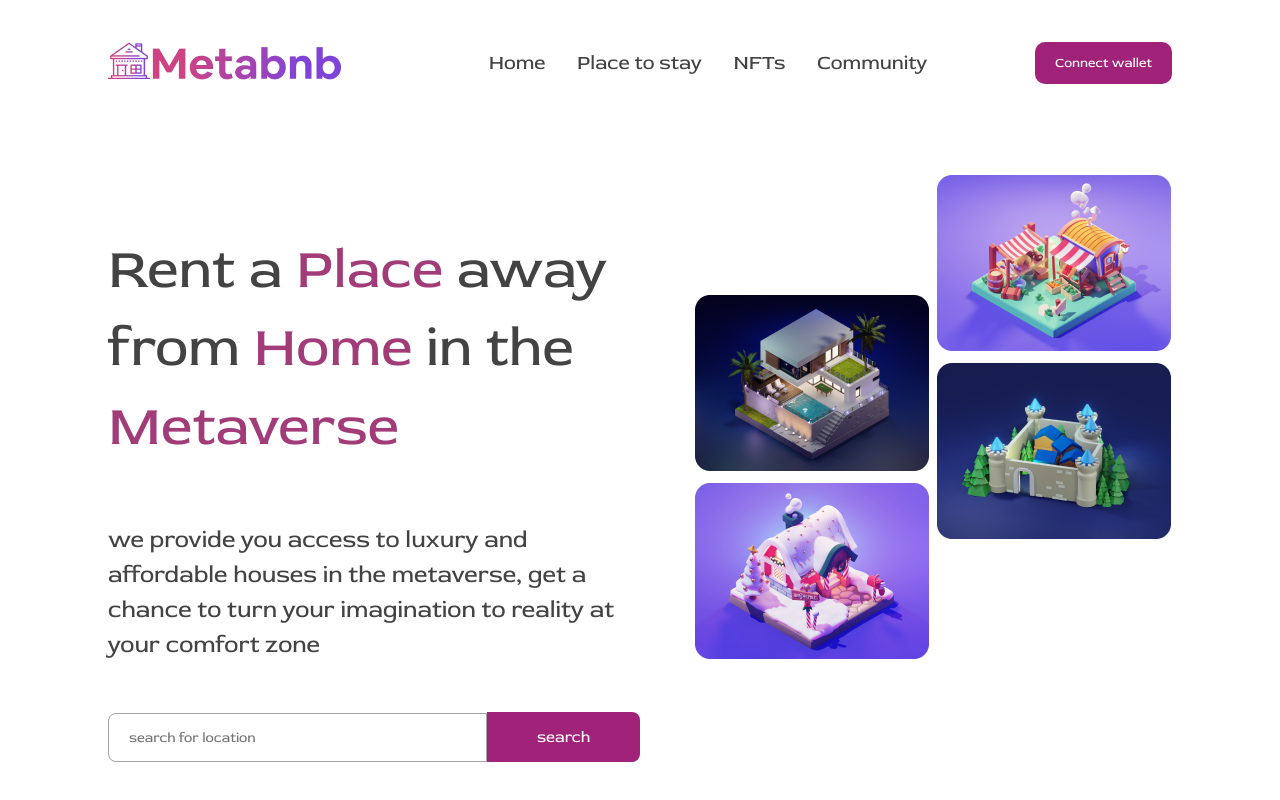
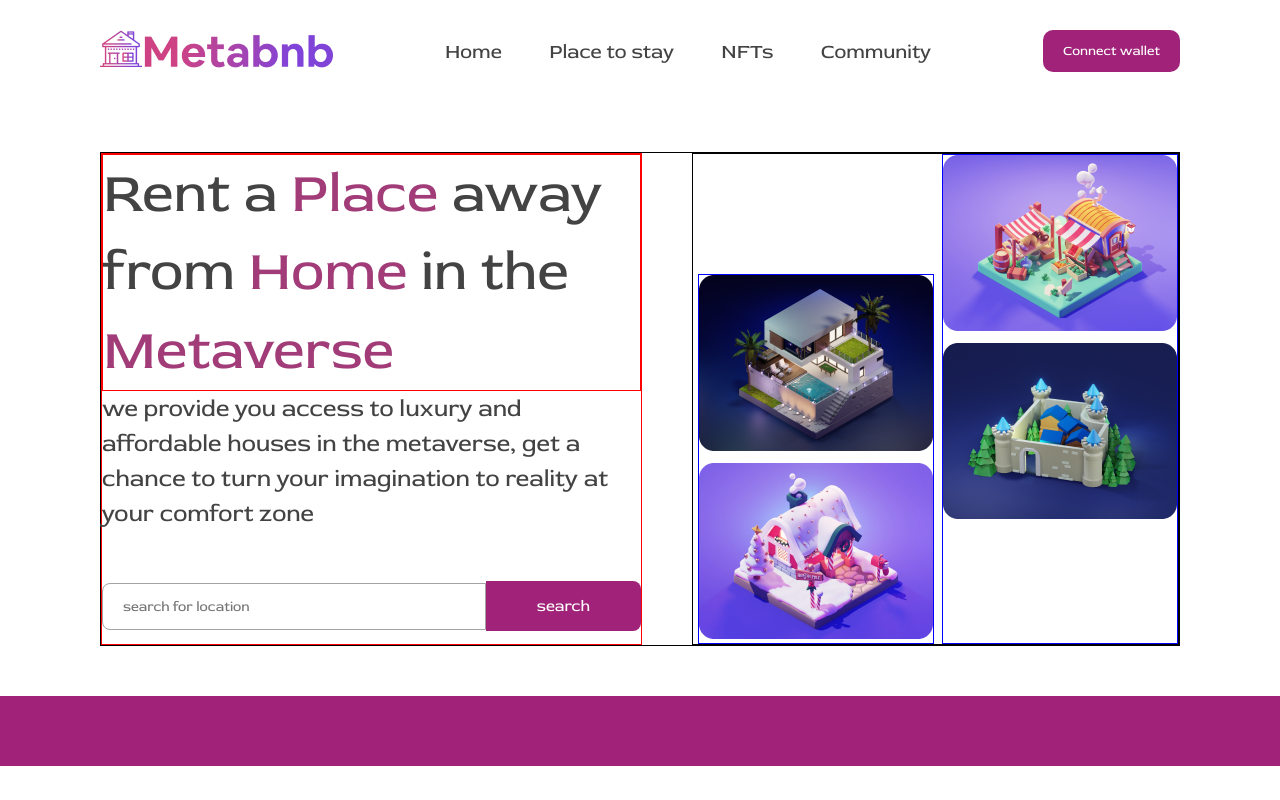
Before and after one commit to EmmanuelAKpan013/metabnb, a React (Create React App) app: page / in a window 1280 px wide. Built offline with nearby package versions, Linux system fonts and the light colour scheme.

Commit message:
Feat: Completion of Hero Section

```diff
--- a/src/index.css
+++ b/src/index.css
@@ -1,3 +1,8 @@
+* {
+  margin: 0;
+  padding: 0;
+}
+
 @font-face {
   font-family: "Red Rose";
   font-style: normal;
--- a/src/pages/HomePage.css
+++ b/src/pages/HomePage.css
@@ -5,8 +5,8 @@
 .homepage-hero {
   display: flex;
   justify-content: space-between;
-  margin: 80px 100px 0 100px;
-  /* border: 1px solid black; */
+  margin: 80px 100px 50px 100px;
+  border: 1px solid black;
 }
 
 .hero-rent-text {
@@ -17,14 +17,14 @@
   line-height: 35px;
   color: #434343;
   width: 50%;
-  /* border: 1px solid red; */
+  border: 1px solid red;
 }
 
 .homepage-hero-rent {
   font-size: 56px;
   line-height: 140%;
   color: #434343;
-  /* border: 1px solid red; */
+  border: 1px solid red;
 }
 
 .purple-text {
@@ -73,22 +73,19 @@
 }
 
 .homepage-hero-images {
-  width: 45%;
-  /* border: 1px solid black; */
-}
-
-.homepage-hero-images {
   display: flex;
-  justify-content: center;
+  justify-content: right;
   /* align-items: center; */
   gap: 0.5rem;
+  width: 45%;
+  border: 1px solid black;
 }
 
 .hero-img-one {
   display: flex;
   flex-direction: column;
   row-gap: 0.5rem;
-  /* border: 1px solid blue; */
+  border: 1px solid blue;
   margin-top: 120px;
 }
 
@@ -96,5 +93,10 @@
   display: flex;
   flex-direction: column;
   row-gap: 0.5rem;
-  /* border: 1px solid blue; */
+  border: 1px solid blue;
 }
+
+.logos {
+  height: 70px;
+  background: linear-gradient(90deg, #a02279 11.45%, #a02279 11.45%);
+}
--- a/src/pages/HomePage.jsx
+++ b/src/pages/HomePage.jsx
@@ -58,6 +58,7 @@
           </div>
         </div>
       </div>
+      <div className="logos"></div>
     </>
   );
 }
```
